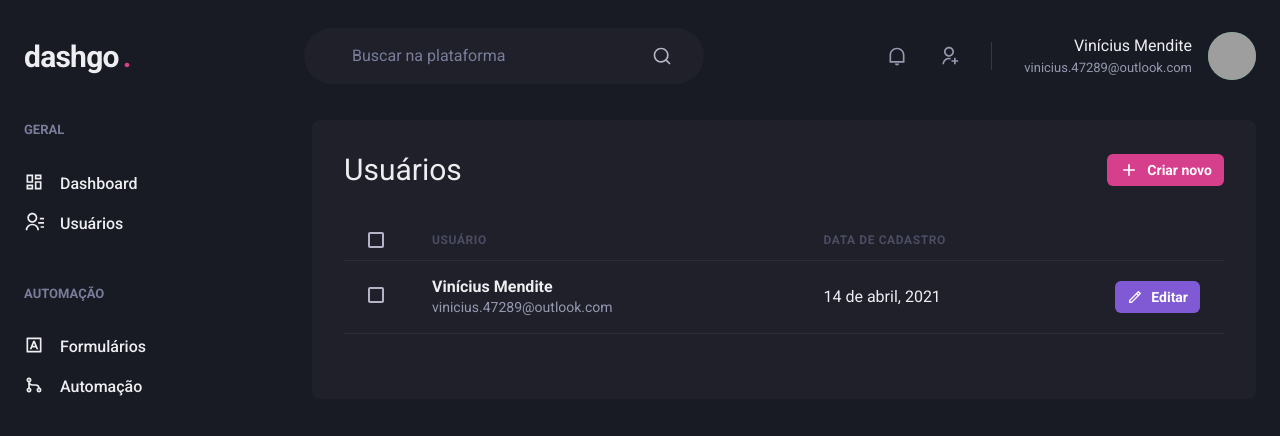
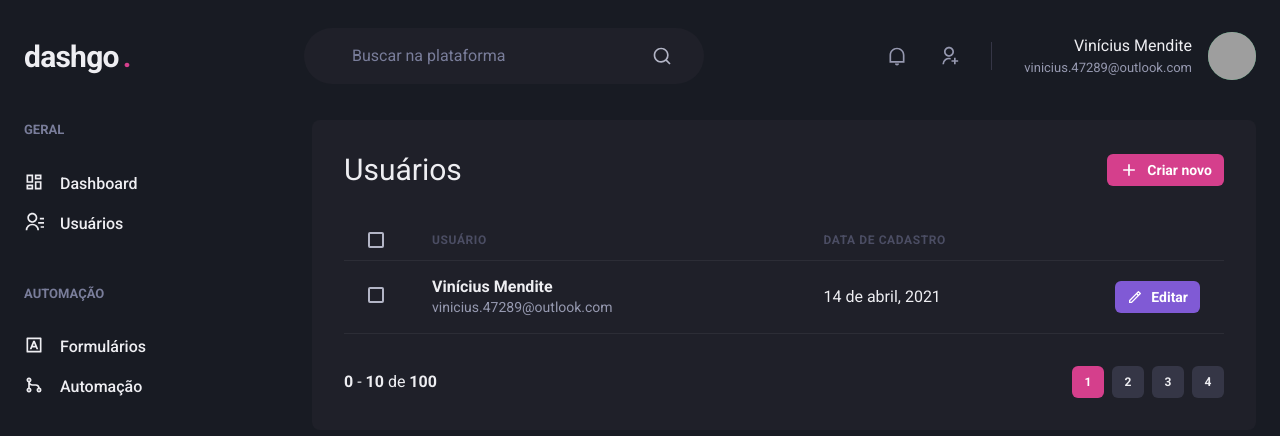
Before and after one commit to viniciusmendite/ignite-dashgo, a Next.js app: page /users in a window 1280 px wide. Shown: the top 436 px of the page. Built offline with nearby package versions, Linux system fonts and the light colour scheme; grey boxes are pictures that could not be loaded.

Commit message:
create pagination component

```diff
--- /dev/null
+++ b/src/components/Pagination.tsx
@@ -0,0 +1,68 @@
+import { Box, Button, Stack } from "@chakra-ui/react";
+
+export function Pagination() {
+  return (
+    <Stack
+      direction="row"
+      spacing="6"
+      mt="8"
+      justify="space-between"
+      align="center"
+    >
+      <Box>
+        <strong>0</strong> - <strong>10</strong> de <strong>100</strong>
+      </Box>
+      <Stack
+        direction="row"
+        spacing="2"
+      >
+        <Button
+          size="sm"
+          fontSize="xs"
+          width="4"
+          colorScheme="pink"
+          disabled
+          _disabled={{
+            bg: 'pink.500',
+            cursor: 'default'
+          }}
+        >
+          1
+      </Button>
+        <Button
+          size="sm"
+          fontSize="xs"
+          width="4"
+          bg="gray.700"
+          _hover={{
+            bg: 'gray.500'
+          }}
+        >
+          2
+      </Button>
+        <Button
+          size="sm"
+          fontSize="xs"
+          width="4"
+          bg="gray.700"
+          _hover={{
+            bg: 'gray.500'
+          }}
+        >
+          3
+      </Button>
+        <Button
+          size="sm"
+          fontSize="xs"
+          width="4"
+          bg="gray.700"
+          _hover={{
+            bg: 'gray.500'
+          }}
+        >
+          4
+      </Button>
+      </Stack>
+    </Stack>
+  );
+}
--- a/src/pages/users/index.tsx
+++ b/src/pages/users/index.tsx
@@ -15,6 +15,7 @@
 import { RiAddLine, RiPencilLine } from "react-icons/ri";
 
 import { Header } from "../../components/Header";
+import { Pagination } from "../../components/Pagination";
 import { Sidebar } from "../../components/Sidebar";
 
 export default function UserList() {
@@ -77,6 +78,8 @@
               </Tr>
             </Tbody>
           </Table>
+
+          <Pagination />
         </Box>
       </Flex>
     </Box>
```
